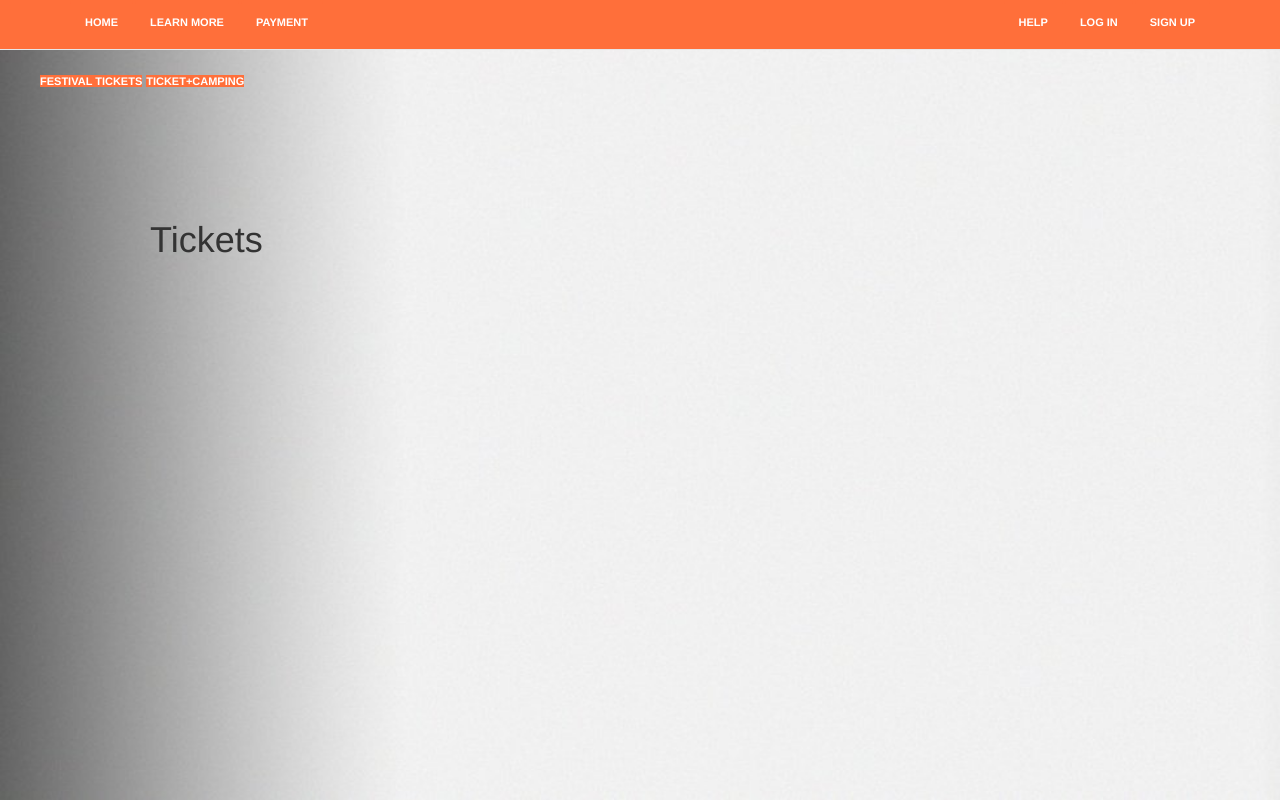
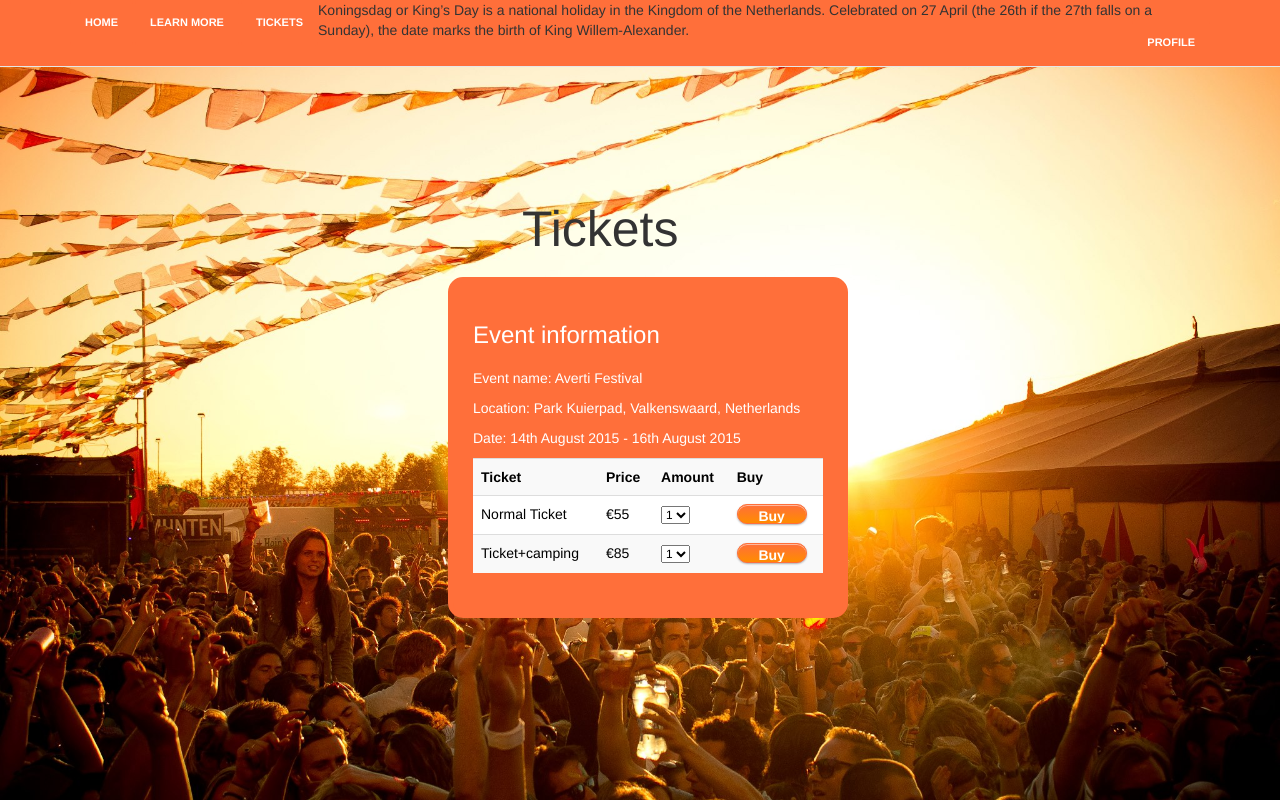
Before and after one commit to xeonard/Averti, a PHP site: page /tickets.html in a window 1280 px wide; the page is wider, and only the part inside the window is pictured. Run offline with PHP 8.4, Linux system fonts and the light colour scheme; some libraries are stand-ins or nearby versions.

Commit message:
finished version one of the website
by Bunin Dmytro

```diff
--- a/WebSite/css/menu.css
+++ b/WebSite/css/menu.css
@@ -207,7 +207,7 @@ html, body{
 	margin-left:20%;
 	height:900px;
 }
-.end{
+.end .picture{
 	position: relative;
     float: left;
     width: 100%;
@@ -217,6 +217,24 @@ html, body{
 	background-image: url(../Images/end.jpg);
 	background-size: cover;
 }
+.end h1 {
+    position: absolute;
+    bottom: 40px;
+    left: 10%;
+    color: #f9f9f5;
+    z-index: 99;
+    font-size: 90px;
+	text-shadow: 0 1px 2px rgba(0, 0, 0, 0.4)
+}
+.end .content{
+	top:25px;
+	width:60%;
+	position: relative;
+	font-size: 18px;
+	margin-left:20%;
+	height:1200px;
+}
+
 .learn-more h1{
 	text-align: center;
     bottom: 40px;
--- a/WebSite/css/profile.css
+++ b/WebSite/css/profile.css
@@ -197,3 +197,61 @@ input[type=text]{
 .Question img{
     align-items: center;
 }
+
+
+/*tickets page*/
+
+/*head*/
+
+
+
+.head h1{
+	padding: 10px;
+	font-size: 50px;
+	margin-left: 40%;
+	margin-top: 15%;
+}
+
+.buytable{
+	width: 400px;
+	height:auto;
+	background-color: #ff6f3a;
+	margin-left: 35%;
+	border: 5px solid #ff6f3a;
+	border-radius: 15px;
+	padding: 10px;
+	margin-top:10px;
+	padding:20px;
+	color: #fff;
+}
+
+.divideline{
+	height:
+}
+
+.headline{
+	height:26px;
+	width: 100%;
+	margin-bottom: 20px;
+}
+
+.table{
+	color: #000;
+}
+.table input[type=submit]{
+	margin-left: 0px;
+	margin-right: 0px;
+    margin-top: 0px;
+    width: 70px;
+    height: 20px;
+	font-size: 14px;
+    font-weight: bold;
+    color: #fff;
+    background-image: -webkit-gradient(linear, left top, left bottom, from(#ff6f3a), to(#FF8C00));
+    background-image: -moz-linear-gradient(top left 90deg, #ff6f3a 0%, #ff6f3a 100%);
+    background-image: linear-gradient(top left 90deg, #ff6f3a 0%, #ff6f3a 100%);
+    border-radius: 30px;
+    border: 1px solid #ff6f3a;
+    box-shadow: 0 1px 2px rgba(0, 0, 0, .3), inset 0 1px 0 rgba(255, 255, 255, .5);
+    cursor: pointer;
+}
--- a/WebSite/index.html
+++ b/WebSite/index.html
@@ -17,7 +17,7 @@
                   <ul  class="nav nav-pills">
                       <li><a href="index.html">Home</a></li>
                       <li><a href="learnmore.html">Learn More</a></li>
-                      <li><a href="#">Payment</a></li>
+                      <li><a href="tickets.html">Tickets</a></li>
 
                       <li class="navbar-right">
                       	<a id="signup">Sign Up</a>
@@ -38,7 +38,7 @@
 			<h2>12/12/12</h2>
 		</div>
 		<div class="buttons">
-			<a href="#">Buy Tickets</a>
+			<a href="tickets.html">Buy Tickets</a>
 			<a href="learnmore.html">Learn More</a>
 		</div>
 	</div>
--- a/WebSite/tickets.html
+++ b/WebSite/tickets.html
@@ -5,7 +5,7 @@
 	<title>Averti Festival</title>
     <meta name="viewport" content="width=device-width, initial-scale=1">
     <link href="css/bootstrap.css" rel="stylesheet">
-    <link rel="stylesheet" href="css/menu.css" >
+    <link rel="stylesheet" href="css/profile.css" >
     <script src="http://ajax.googleapis.com/ajax/libs/jquery/1.11.0/jquery.min.js"></script>
     <script src="js/java.js"></script>
 	<script src="js/bootstrap.js"></script>
@@ -18,12 +18,11 @@
                   <ul  class="nav nav-pills">
                       <li><a href="index.html">Home</a></li>
                       <li><a href="learnmore.html">Learn More</a></li>
-                      <li><a href="#">Payment</a></li>
+                      <li><a href="tickets.html">Tickets</a></li>
+Koningsdag or King’s Day is a national holiday in the Kingdom of the Netherlands. Celebrated on 27 April (the 26th if the 27th falls on a Sunday), the date marks the birth of King Willem-Alexander.
 
 
-                      <li class="navbar-right"><a href="#">Sign Up</a></li>
-                      <li class="navbar-right"><a href="#">Log In</a></li>
-                      <li class="navbar-right"><a href="#">Help</a></li>
+                      <li class="navbar-right"><a href="profile.html">Profile</a></li>
                   </ul>
               </div>
           </nav>
@@ -32,15 +31,58 @@
     	<h1>Tickets</h1>
     </div>
 
-    <div class="ticketpic">
-    	<ul>
-    		<li class="tickets">
-    			<a href="">Festival tickets</a>
-    		</li>
-    		<li class="camping">
-    			<a href="">Ticket+camping</a>
-    		</li>
-    	</ul>
+    <div class="buytable">
+    	<div class="eventinfo">
+    		<div class="headline"><h3>Event information</h3></div>
+    		<p>Event name:    Averti Festival</p>
+    		<p>Location:      Park Kuierpad, Valkenswaard, Netherlands</p>
+    		<p>Date:          14th August 2015 - 16th August 2015</p>
+    		<div class="divideline"></div>
+    	</div>
+    	<div class="table">
+    		<table class="table table-striped">
+    			<tr>
+    				<th>Ticket</th>
+    				<th>Price</th>
+    				<th>Amount</th>
+    				<th>Buy</th>
+  				</tr>
+  				<tr>
+    				<td>Normal Ticket</td>
+    				<td>€55</td>
+    				<td>
+   						<select name="amount" class="small" style="margin-top: -4px;">
+    						<option value="1">1</option>
+    						<option value="2">2</option>
+    						<option value="3">3</option>
+    						<option value="4">4</option>
+    						<option value="5">5</option>
+    						<option value="6">6</option>
+    					</select>
+    				</td>
+    				<td>
+    					<input type="submit" value="Buy" class="btnBuy">
+    				</td>
+  				</tr>
+  				<tr>
+    				<td>Ticket+camping</td>
+    				<td>€85</td>
+    				<td>
+   						<select name="amount" class="small" style="margin-top: -4px;">
+    						<option value="1">1</option>
+    						<option value="2">2</option>
+    						<option value="3">3</option>
+    						<option value="4">4</option>
+    						<option value="5">5</option>
+    						<option value="6">6</option>
+    					</select>
+    				</td>
+    				<td>
+    					<input type="submit" value="Buy" class="btnBuy">
+    				</td>
+  				</tr>
+    		</table>
+    	</div>
     </div>
 </body>
 </html>
```
Also changed, not shown: WebSite/learnmore.html (+9 -2 lines), WebSite/profile.html (+1 -6 lines).
